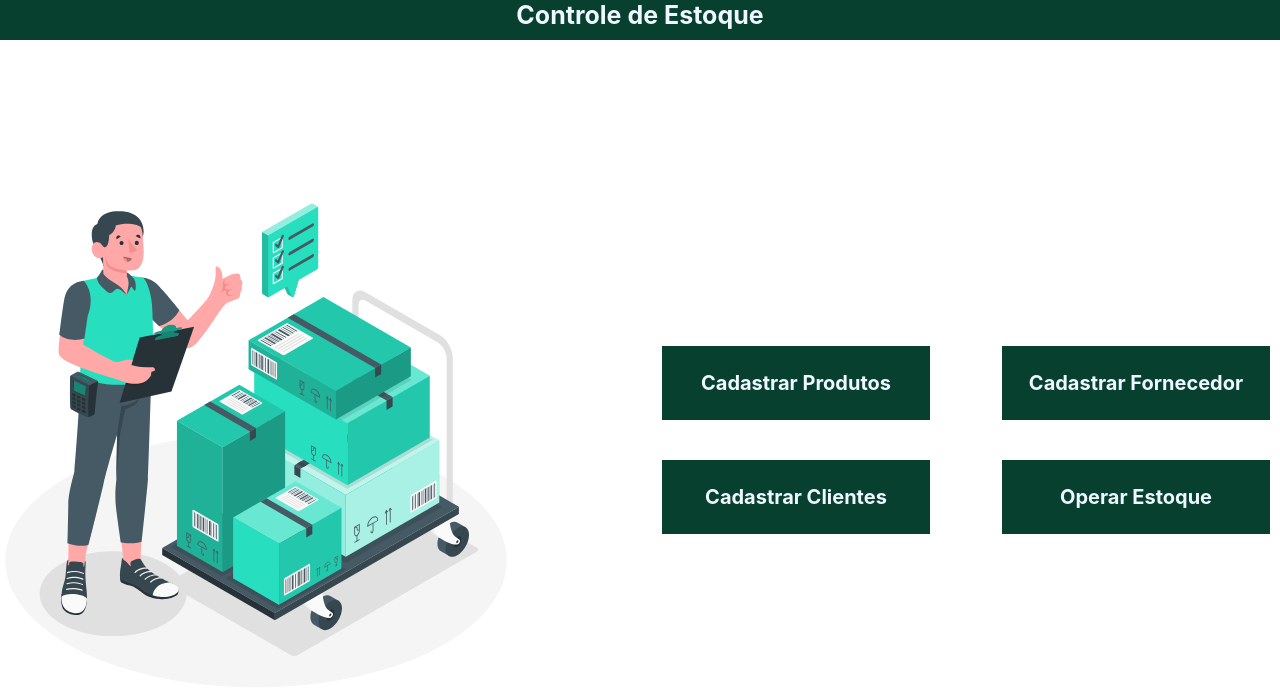
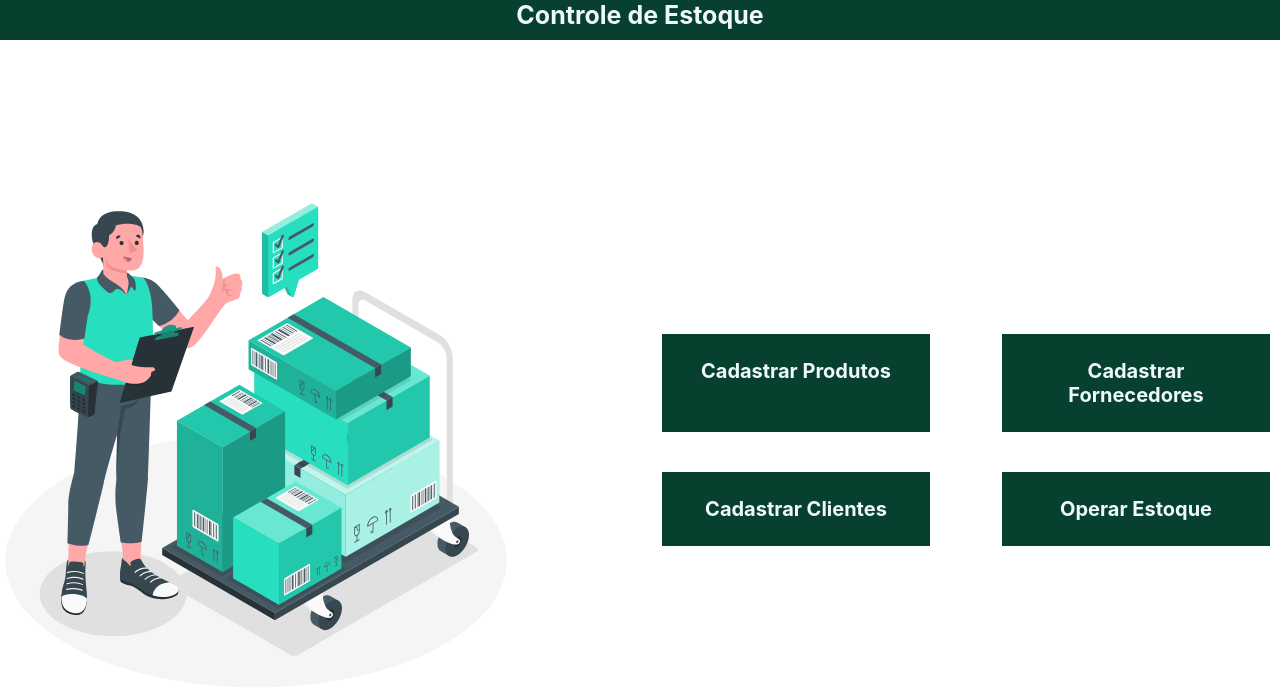
Before and after one commit to barrosads/projeto_fullstack_front, a React (Create React App) app: page / in a window 1280 px wide. Shown: the top 694 px of the page. Built offline with nearby package versions, Linux system fonts and the light colour scheme.

Commit message:
corrgindo home

```diff
--- a/src/pages/home.js
+++ b/src/pages/home.js
@@ -10,7 +10,7 @@ function Home() {
         <div  className="itens">
           <div className="subitens">
          <Link to="/cad_produtos">Cadastrar Produtos</Link>
-         <Link to="/cad_fornecedores">Cadastrar Fornecedor</Link>
+         <Link to="/cad_fornecedores">Cadastrar Fornecedores</Link>
          </div>
          <div className="subitens">
          <Link to="/cad_clientes">Cadastrar Clientes</Link>
```
